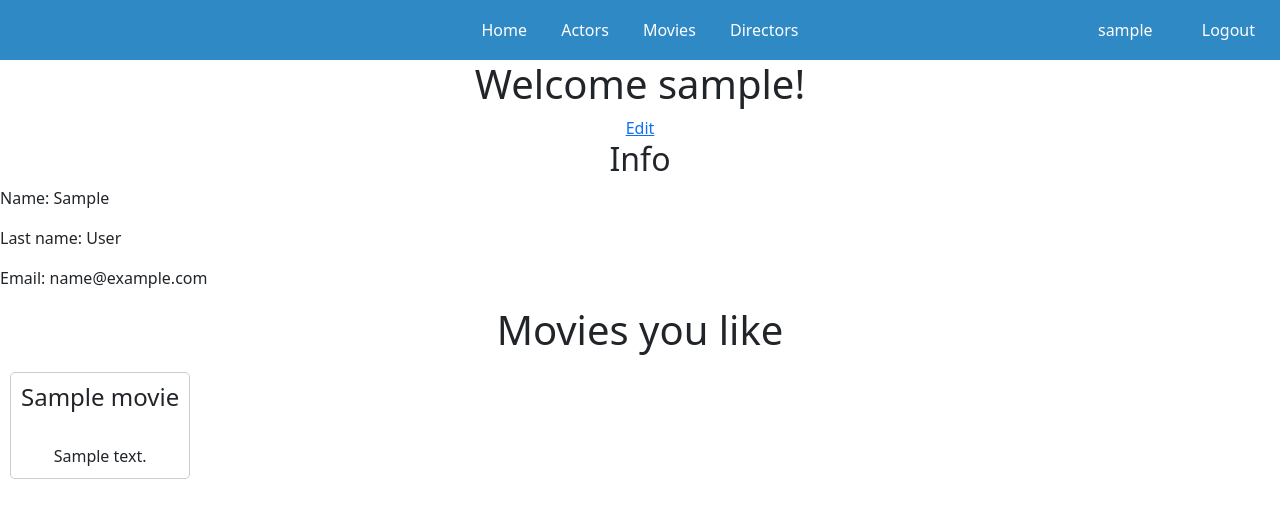
After one commit to Yuruch/movie-site, a Django app: page /user/1/ in a window 1280 px wide. The commit adds this page. Shown: the top 518 px of the page. Run offline with Django 5.2, Linux system fonts and the light colour scheme; tables that the repository leaves empty hold one stand-in row (values such as "Sample post").

Commit message:
add: user profile

```diff
--- a/movie/urls.py
+++ b/movie/urls.py
@@ -11,11 +11,12 @@ from movie.views import (
     DirectorListView,
     DirectorDetailView,
     MovieUpdateView,
-    MovieCreateView, DirectorCreateView, DirectorUpdateView, add_review,
+    MovieCreateView, DirectorCreateView, DirectorUpdateView, add_review, UserDetailView,
 )
 
 urlpatterns = [
     path("", index, name="home"),
+    path("user/<int:pk>/", UserDetailView.as_view(), name="user_detail"),
     path("actors/", ActorListView.as_view(), name="actor_list"),
     path("actors/create/", ActorCreateView.as_view(), name="actor_create"),
     path("actors/<int:pk>/update/", ActorUpdateView.as_view(), name="actor_update"),
--- a/movie/views.py
+++ b/movie/views.py
@@ -7,7 +7,7 @@ from django.urls import reverse_lazy
 from django.views import generic
 
 from movie.forms import ActorForm, DirectorForm, MovieForm, ReviewForm, SignupForm
-from movie.models import Movie, Actor, Director, Review
+from movie.models import Movie, Actor, Director, Review, User
 
 
 # TODO add permissions
@@ -154,3 +154,8 @@ def sign_up(request: HttpRequest) -> HttpResponse:
     else:
         form = SignupForm()
     return render(request, 'registration/signup.html', {'form': form})
+
+
+class UserDetailView(generic.DetailView):
+    model = User
+    fields = ("username", "first_name", "last_name",)
--- a/templates/includes/header.html
+++ b/templates/includes/header.html
@@ -7,7 +7,11 @@
 
     <div class="auth-links">
       {% if user.is_authenticated %}
-        <span>{{ user.get_username }}</span>
+        <span>
+          <a href="{% url 'movies:user_detail' pk=user.id %}">
+            {{ user.get_username }}
+          </a>
+        </span>
         <a class="full-left" href="{% url 'logout'%}">Logout</a>
       {% else %}
         <a class="full-left" href="{% url 'sign_up' %}">Sign Up</a>
--- /dev/null
+++ b/templates/movie/user_detail.html
@@ -0,0 +1,25 @@
+{% extends "base.html" %}
+{% block content %}
+  <div class="centered-heading">
+    <h1>Welcome {{ user.username }}!</h1>
+    <a href="">Edit</a>
+    <h2>Info</h2>
+  </div>
+  <p>Name: {{ user.first_name }}</p>
+  <p>Last name: {{ user.last_name }}</p>
+  <p>Email: {{ user.email }}</p>
+  <div class="centered-heading">
+    <h1>Movies you like</h1>
+  </div>
+  <ul class="item-list">
+    {% for movie in user.favourite_movies.all %}
+        <li class="item" onclick="window.location.href='/movies/{{ movie.id }}';">
+          <h4>{{ movie.title }}</h4>
+          <br>
+          {{ movie.description }}
+        </li>
+    {% empty %}
+      <p>You don't have any favourite movies</p>
+    {% endfor %}
+  </ul>
+{% endblock %}
```
